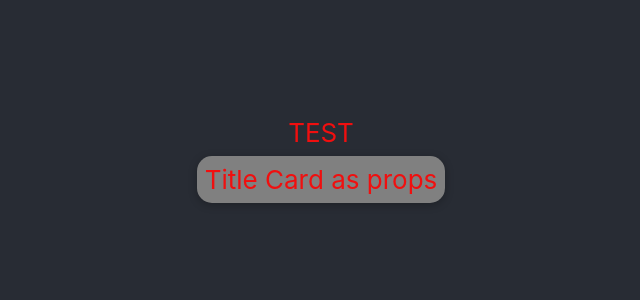
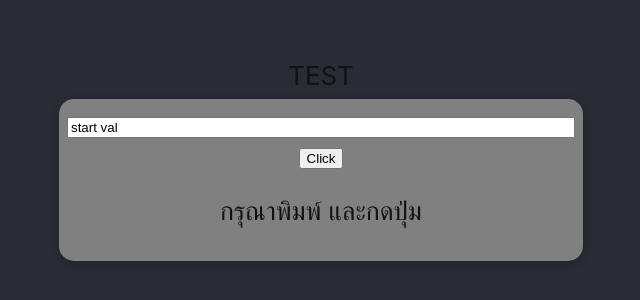
Before and after one commit to Pom-Veerawat/Basic-React-App, a React (Create React App) app in the folder Basic RD/my-app/: page / in a window 1280 px wide. Shown: the part 236-536 px from the top of the page, without its empty margins (319-959 px from the left). Built offline with nearby package versions, Linux system fonts and the light colour scheme.

Commit message:
add Mainprogram

```diff
--- a/Basic RD/my-app/src/App.css
+++ b/Basic RD/my-app/src/App.css
@@ -21,7 +21,7 @@
   align-items: center;
   justify-content: center;
   font-size: calc(10px + 2vmin);
-  color: rgb(240, 15, 15);
+  color: rgb(19, 18, 18);
 }
 
 .App-link {
--- a/Basic RD/my-app/src/App.js
+++ b/Basic RD/my-app/src/App.js
@@ -1,6 +1,7 @@
 import logo from './logo.svg';
 import './App.css';
 import Card from './UI/Card';
+import MainProgram from './components/MainProgram';
 
 function App() {
   return (
@@ -8,9 +9,9 @@ function App() {
       <header className="App-header">
         <div>TEST</div>
         <Card>
-          <div>
-            Title Card as props
-          </div>
+          <MainProgram>
+
+          </MainProgram>
         </Card>
       </header>
     </div>
--- /dev/null
+++ b/Basic RD/my-app/src/components/MainProgram.js
@@ -0,0 +1,32 @@
+import React, { useState } from "react";
+
+const MainProgram = (props) => {
+  const [inputText, setInputText] = useState("start val");
+const [outputText,setOutputText]= useState("กรุณาพิมพ์ และกดปุ่ม");
+
+
+  const onButtonClickHandler = () => {
+    console.log("clicked!!");
+    console.log(inputText);
+  };
+
+  const inputOnchangeHandler=(event)=>{
+    setInputText((prev)=>{
+        //prev การันตีค่าก่อนหน้า
+       return event.target.value;
+    })
+  }
+
+  return (
+    <div>
+      <input style={{ width: "500px" }} onChange={inputOnchangeHandler} value={inputText} type="text"></input>
+      <br></br>
+      <button onClick={onButtonClickHandler}>Click</button>
+      <br>
+      </br>
+      <p>{outputText}</p>
+    </div>
+  );
+};
+
+export default MainProgram;
```
